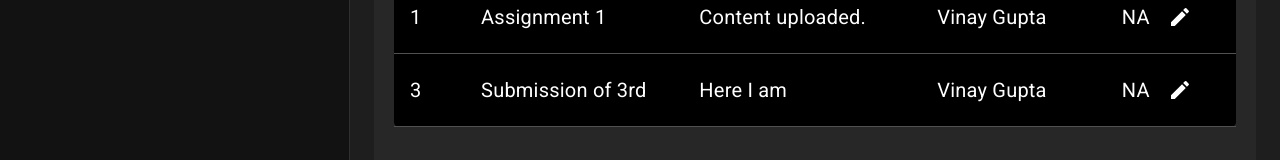
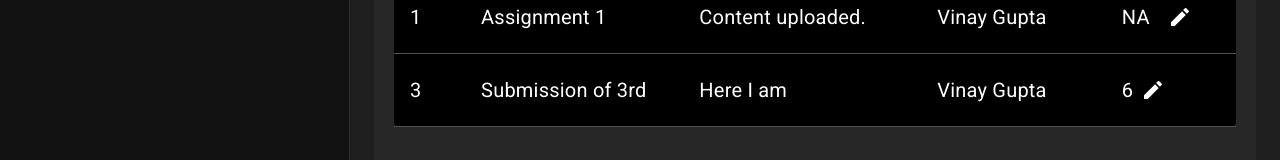
Before and after one commit to WinayGupta777/Assignment_Management, a React (Create React App) app in the folder frontend/: page /teacher/submission in a window 1280 px wide. Shown: the part 281-441 px from the top of the page. Built offline with nearby package versions, Linux system fonts and the light colour scheme; data requests are answered from the project's data file.

Commit message:
Give grade funcationality working now; .put() used to update grades; Auto-update grade on webpage implemented;

```diff
--- a/frontend/db.json
+++ b/frontend/db.json
@@ -53,7 +53,7 @@
     {
       "id": 3,
       "subName": "Submission of 3rd",
-      "grades": "",
+      "grades": "6",
       "content": "Here I am",
       "doneBy": "Vinay Gupta"
     }
--- a/frontend/src/components/teacher/GiveGrades.js
+++ b/frontend/src/components/teacher/GiveGrades.js
@@ -1,21 +1,66 @@
 import React from 'react';
 import { Box, Button, Dialog, DialogActions, DialogContent, DialogTitle, Divider, IconButton, TextField } from '@mui/material';
 import { Edit } from '@mui/icons-material';
+import axios from 'axios';
 
 const GiveGrades = (props) => {
     const [open, setOpen] = React.useState(false);
+    const [gradeChanged, setGradeChanged] = React.useState(false);
+    const [gradeData, setGradeData] = React.useState({
+        id: props.row.id,
+        subName: '', // will be set, when dialog opened
+        grades: '',
+        content: '', // will be set, when dialog opened
+    });
 
-    const handleClickOpen = () => {
+    React.useEffect(() => {
+        const checkgradeChanged = async () => {
+            try {
+                const res = await axios.get("http://localhost:4000/submissions");
+                setGradeChanged(res.data.some(obj => obj.id === props.row.id && obj.grades !== ''));
+            } catch (err) {
+                console.log(err);
+            }
+        }
+        checkgradeChanged();
+    }, [gradeChanged, props.row.id])
+
+    const handleClickOpen = async () => {
+        const res = await axios.get('http://localhost:4000/submissions/' + props.row.id);
         setOpen(true);
     };
     const handleClose = () => { setOpen(false); };
+
+    const handleChange = (event) => {
+        setGradeData({
+            ...gradeData,
+            [event.target.name]: event.target.value
+        });
+    }
+
+    const giveGrades = (event) => {
+        event.preventDefault();
+        console.log("GIVE -> Grade give", gradeData);
+        axios.put(`http://localhost:4000/submissions/${props.row.id}`, gradeData)
+            .then((res) => {
+                console.log("Grade given successfully !!", res.data);
+                handleClose();
+                setGradeChanged(!gradeChanged);
+            }).catch((err) => console.log);
+    }
 
     return (
         <>
             <Box
                 sx={{ display: 'flex', alignItems: 'center' }}
             >
-                {props.row.grades !== "" ? props.row.grades :
+                {gradeChanged ?
+                <>
+                    {gradeData.grades || props.row.grades}
+                    <IconButton onClick={handleClickOpen}>
+                        <Edit />
+                    </IconButton>
+                </> :
                     <>
                         NA &nbsp;
                         <IconButton onClick={handleClickOpen}>
@@ -29,7 +74,7 @@ const GiveGrades = (props) => {
                 <DialogTitle sx={{ fontSize: 30 }}>Give Grades</DialogTitle>
                 <Divider />
 
-                <Box component="form" onSubmit={() => { }} >
+                <Box component="form" onSubmit={giveGrades} >
                     <DialogContent>
                         <Box className="row">
                             <TextField
@@ -42,18 +87,19 @@ const GiveGrades = (props) => {
                                 label="Grade"
                                 name="grades"
                                 placeholder='Ex. 7'
+                                onChange={(e) => handleChange(e)}
                             />
                         </Box>
                     </DialogContent>
-                </Box>
-                <Divider />
+                    <Divider />
 
-                <DialogActions>
+                    <DialogActions>
                         <Button onClick={handleClose}>Cancel</Button>
                         <Button variant="contained" disableElevation type="submit"
                             sx={{ '&:hover': { color: 'black', backgroundColor: '#ffa500' } }}
                         >Give</Button>
                     </DialogActions>
+                </Box>
             </Dialog>
         </>
     )
```
